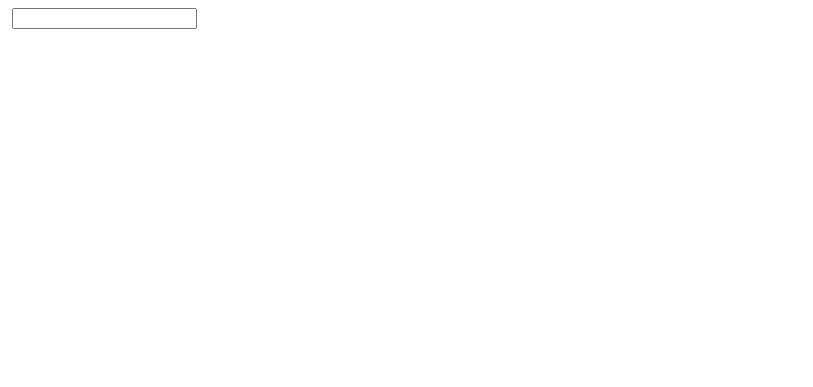
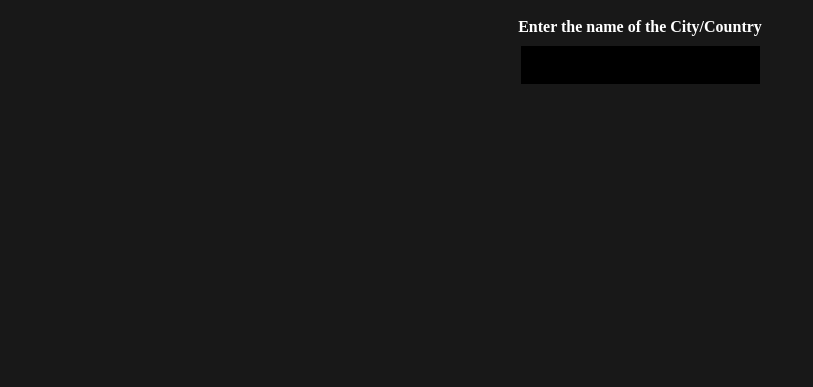
Before and after one commit to vbv-nyk/weather-app, a plain HTML site: page index.html in a window 1280 px wide. Shown: the whole page, without its empty margins (0-813 px from the left). Drawn offline with Linux system fonts and the light colour scheme.

Commit message:
Add logic to display other weather details

```diff
--- a/index.html
+++ b/index.html
@@ -11,8 +11,19 @@
 </head>
 
 <body>
-    <img src="#" alt="" class="display-gif">
-    <input type="text" class="city-input">
+    <div class="input-container">
+        <label for="city-input">Enter the name of the City/Country</label>
+        <input type="text" id="city-input" class="city-input">
+    </div>
+    <div class="weather-details">
+        <img src="#" alt="" class="display-gif">
+        <div class="temp-details">
+            <div class="max-temp"></div>
+            <div class="min-temp"></div>
+            <div class="temp"></div>
+            <div class="pressure"></div>
+        </div>
+    </div>
 </body>
 
 </html>
--- a/script.js
+++ b/script.js
@@ -2,7 +2,10 @@ const WeatherApiKey = 'a22e445276dbf35fc50df039fcbfc791';
 const GiphyKey = 'VElgm609HtWBN2x1hpexhN9czkI0WBei';
 const img = document.querySelector(".display-gif");
 const cityInput = document.querySelector(".city-input");
-
+const maxTemp = document.querySelector(".max-temp");
+const minTemp = document.querySelector(".min-temp");
+const temp = document.querySelector(".temp");
+const pressure = document.querySelector(".pressure");
 async function loadWeather(cityName) {
     try {
         img.src = `./loading.gif`;
@@ -17,13 +20,21 @@ async function loadWeather(cityName) {
         img.src = giphyResponseData.data.images.original.url;
         let otherWeatherDetails = weatherResponseData.main;
         console.log(otherWeatherDetails.temp, otherWeatherDetails.temp_max, otherWeatherDetails.temp_min, otherWeatherDetails.pressure);
+        maxTemp.textContent = `Max Temperature is ${otherWeatherDetails.temp_max}`;
+        minTemp.textContent = `Minimum Temperature is ${otherWeatherDetails.temp_min}`;
+        temp.textContent = `Temperature is ${otherWeatherDetails.temp}`;
+        pressure.textContent = `Pressure is ${otherWeatherDetails.pressure}`;
+
     } catch (error) {
         console.log(error);
         img.src = `./not-found.gif`;
+        maxTemp.textContent = ``;
+        minTemp.textContent = ``;
+        temp.textContent = ``;
+        pressure.textContent = ``;
     }
 }
 
 cityInput.addEventListener("change", () => {
     loadWeather(cityInput.value);
-
 })
--- a/styles.css
+++ b/styles.css
@@ -0,0 +1,49 @@
+body {
+    display: flex;
+    flex-direction: column;
+    align-items: center;
+    justify-content: flex-start;
+    max-height: 100vh;
+    gap: 100px;
+    height: 100vh;
+    background-color: rgb(24, 24, 24);
+}
+
+.input-container {
+    display: flex;
+    flex-direction: column;
+    align-items: center;
+}
+
+input[type="text"],
+label {
+    background-color: transparent;
+    border: none;
+    color: white;
+    font-weight: bolder;
+    font-size: 16px;
+    padding: 10px;
+    width: max-content;
+    text-align: center;
+}
+
+input[type="text"] {
+    background-color: black;
+}
+
+input[type="text"]:focus {
+    outline: none;
+}
+
+img {
+    height: 200px;
+}
+
+.weather-details {
+    color: white;
+    font-weight: 1000;
+    display: flex;
+    align-items: center;
+    gap: 15px;
+    justify-content: center;
+}
```
